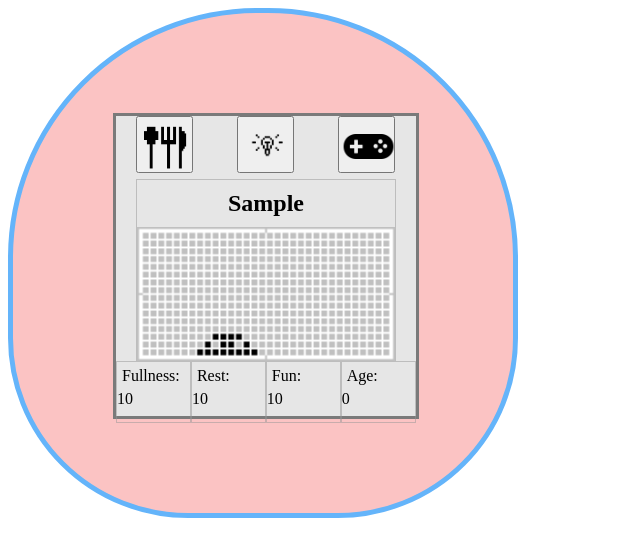
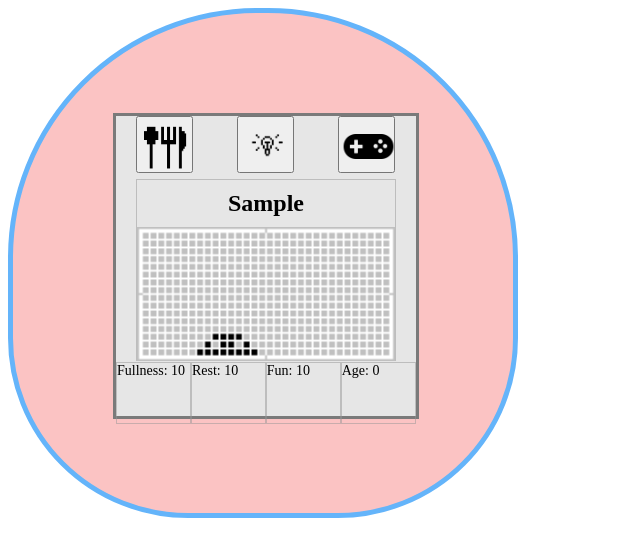
Before and after one commit to edwardp383/Tamagatchi, a plain HTML site: page index.html in a window 1280 px wide. Both pictures are taken after typing "Sample" into the empty fields and a click on the button "Start". Shown: the whole page, without its empty margins (0-640 px from the left). Drawn offline with nearby package versions, Linux system fonts and the light colour scheme.

Commit message:
now displays fullnes

```diff
--- a/css/style.css
+++ b/css/style.css
@@ -55,6 +55,7 @@
 	height: 60px;
 	border: 1px rgba(150, 150, 150, .5) solid;
 	display: inline-block;
+	font-size: 14px;
 }
 #stats > div > p{
 	margin: 5px;
--- a/index.html
+++ b/index.html
@@ -23,7 +23,7 @@
 				<img src="images/tamagotchi egg.gif">
 			</div>
 			<div id="stats">
-				<div id="fullness"><p>Fullness:</p>10</div><div id="rest"><p>Rest:</p> 10</div><div id="fun"><p>Fun:</p> 10</div><div id="age"><p>Age:</p> 0</div>
+				<div id="fullness">Fullness: 10</div><div id="rest">Rest: 10</div><div id="fun">Fun: 10</div><div id="age">Age: 0</div>
 			</div>
 
 <!-- Sorry for all the bunched up html. CSS is hard -->
--- a/js/app.js
+++ b/js/app.js
@@ -62,6 +62,8 @@ const game = {
 	startTime() { setInterval(() => {
 			this.time++
 			this.tama.getHungry()
+			$('#fullness').text(`Fullness:
+				${this.tama.fullness}`)
 			this.tama.getTired()
 			this.tama.getBored()
 			this.tama.getOlder()
```
